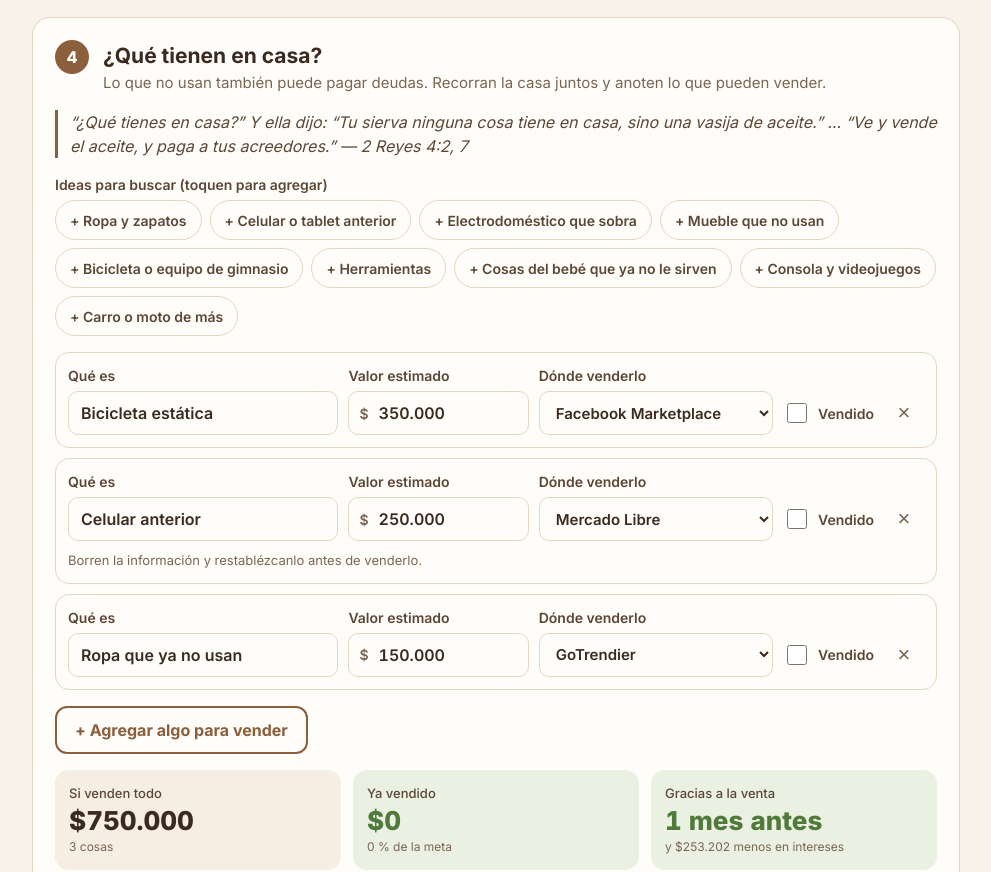
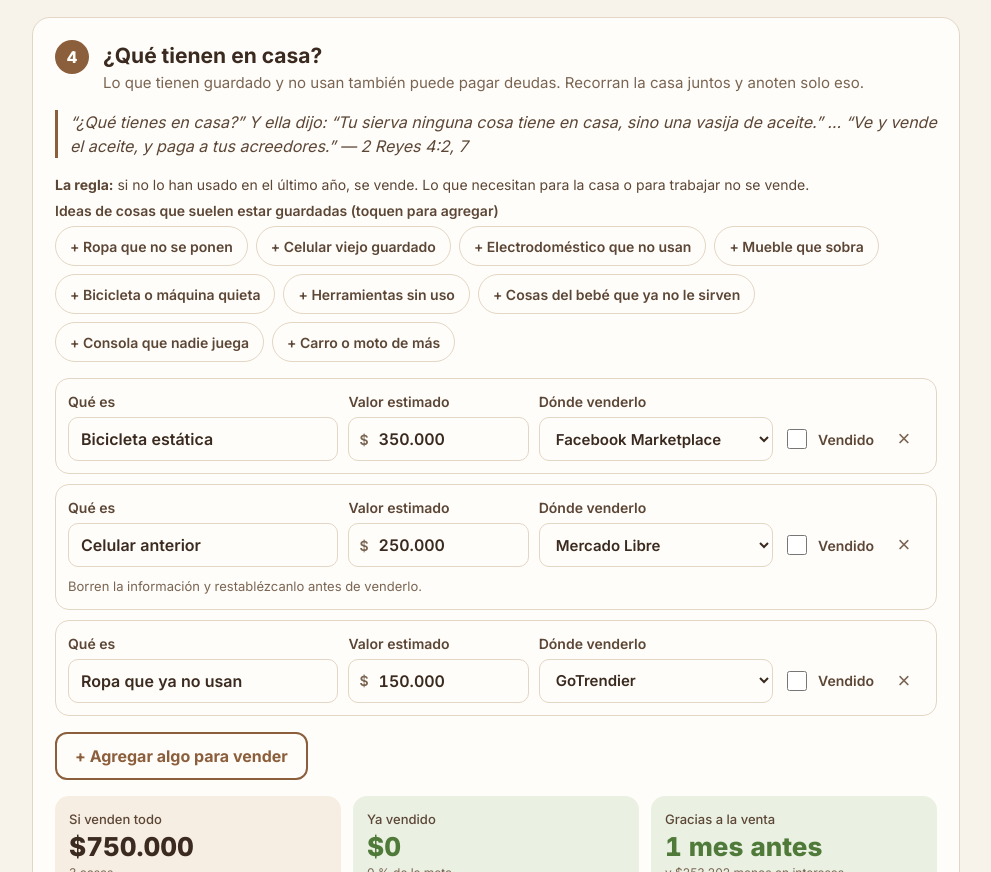
Before and after one commit to fredyhenaodev/el-peso-de-la-deuda, a plain HTML site: page asesoria.html in a window 1280 px wide. Shown: the part 1740-2612 px from the top of the page, without its empty margins (144-1135 px from the left). Drawn offline with nearby package versions, Linux system fonts and the light colour scheme.

Commit message:
Aclarar que solo se venden cosas que no usan
Co-Authored-By: Claude Opus 5.5 <noreply@anthropic.com>
Claude-Session: https://claude.ai/code/session_01LoJWc7vLW9SkzW5N4YgFuz

```diff
--- a/asesoria.html
+++ b/asesoria.html
@@ -188,10 +188,11 @@ label, .lbl { font-size: 14px; font-weight: 600; color: var(--ink-2); }
 
     <!-- 4 -->
     <section class="step" aria-labelledby="h4v">
-      <div class="step-head"><span class="num">4</span><div><h2 id="h4v">¿Qué tienen en casa?</h2><p>Lo que no usan también puede pagar deudas. Recorran la casa juntos y anoten lo que pueden vender.</p></div></div>
+      <div class="step-head"><span class="num">4</span><div><h2 id="h4v">¿Qué tienen en casa?</h2><p>Lo que tienen guardado y no usan también puede pagar deudas. Recorran la casa juntos y anoten solo eso.</p></div></div>
       <p class="verse">“¿Qué tienes en casa?” Y ella dijo: “Tu sierva ninguna cosa tiene en casa, sino una vasija de aceite.” … “Ve y vende el aceite, y paga a tus acreedores.” — 2 Reyes 4:2, 7</p>
       <div class="field noprint">
-        <span class="lbl">Ideas para buscar (toquen para agregar)</span>
+        <p class="hint" style="font-size:14px;color:var(--ink-2)"><b>La regla:</b> si no lo han usado en el último año, se vende. Lo que necesitan para la casa o para trabajar no se vende.</p>
+        <span class="lbl">Ideas de cosas que suelen estar guardadas (toquen para agregar)</span>
         <div class="chips" id="chips"></div>
       </div>
       <div class="items" id="items"></div>
@@ -321,14 +322,14 @@ label, .lbl { font-size: 14px; font-weight: 600; color: var(--ink-2); }
   // ---------- Lo que no usan ----------
   const PLAT = ['Facebook Marketplace', 'WhatsApp', 'Mercado Libre', 'TuCarro', 'GoTrendier', 'Decathlon Segunda Vida', 'Otro'];
   const IDEAS = [
-    ['Ropa y zapatos', 'GoTrendier', 'Lo que no se han puesto en un año.'],
-    ['Celular o tablet anterior', 'Mercado Libre', 'Borren la información y restablézcanlo antes de venderlo.'],
-    ['Electrodoméstico que sobra', 'Facebook Marketplace', 'Pruébenlo y graben un video funcionando.'],
-    ['Mueble que no usan', 'Facebook Marketplace', 'Pongan medidas en la publicación.'],
-    ['Bicicleta o equipo de gimnasio', 'Facebook Marketplace', ''],
-    ['Herramientas', 'Mercado Libre', ''],
+    ['Ropa que no se ponen', 'GoTrendier', 'Lo que no se han puesto en un año.'],
+    ['Celular viejo guardado', 'Mercado Libre', 'Borren la información y restablézcanlo antes de venderlo.'],
+    ['Electrodoméstico que no usan', 'Facebook Marketplace', 'Pruébenlo y graben un video funcionando.'],
+    ['Mueble que sobra', 'Facebook Marketplace', 'Pongan medidas en la publicación.'],
+    ['Bicicleta o máquina quieta', 'Facebook Marketplace', ''],
+    ['Herramientas sin uso', 'Mercado Libre', 'Solo las que no necesitan para trabajar.'],
     ['Cosas del bebé que ya no le sirven', 'Facebook Marketplace', 'Coche, cuna y ropa de bebé se venden rápido.'],
-    ['Consola y videojuegos', 'Mercado Libre', ''],
+    ['Consola que nadie juega', 'Mercado Libre', ''],
     ['Carro o moto de más', 'TuCarro', 'Comparen con el valor de la tabla Fasecolda antes de poner precio.']
   ];
   $('chips').innerHTML = IDEAS.map((x, k) => '<button type="button" class="chip" data-k="' + k + '">+ ' + x[0] + '</button>').join('');
@@ -339,7 +340,7 @@ label, .lbl { font-size: 14px; font-weight: 600; color: var(--ink-2); }
     const el = document.createElement('div');
     el.className = 'item'; el.dataset.k = k;
     el.innerHTML =
-      '<div class="field f-name"><label for="vn' + k + '">Qué es</label><div class="inp"><input id="vn' + k + '" class="np" value="' + esc(it.n) + '" placeholder="Ej.: Horno microondas"></div></div>' +
+      '<div class="field f-name"><label for="vn' + k + '">Qué es</label><div class="inp"><input id="vn' + k + '" class="np" value="' + esc(it.n) + '" placeholder="Ej.: Horno que no usan"></div></div>' +
       '<div class="field"><label for="vv' + k + '">Valor estimado</label><div class="inp"><span class="pre">$</span><input id="vv' + k + '" class="m" inputmode="numeric" value="' + dots(it.v) + '" placeholder="0"></div></div>' +
       '<div class="field f-where"><label for="vw' + k + '">Dónde venderlo</label><div class="inp"><select id="vw' + k + '" class="full">' + PLAT.map(p => '<option' + (p === it.w ? ' selected' : '') + '>' + p + '</option>').join('') + '</select></div></div>' +
       '<label class="check"><input type="checkbox" id="vs' + k + '"> Vendido</label>' +
```
Also changed, not shown: seguimiento.html (+9 -7 lines).
